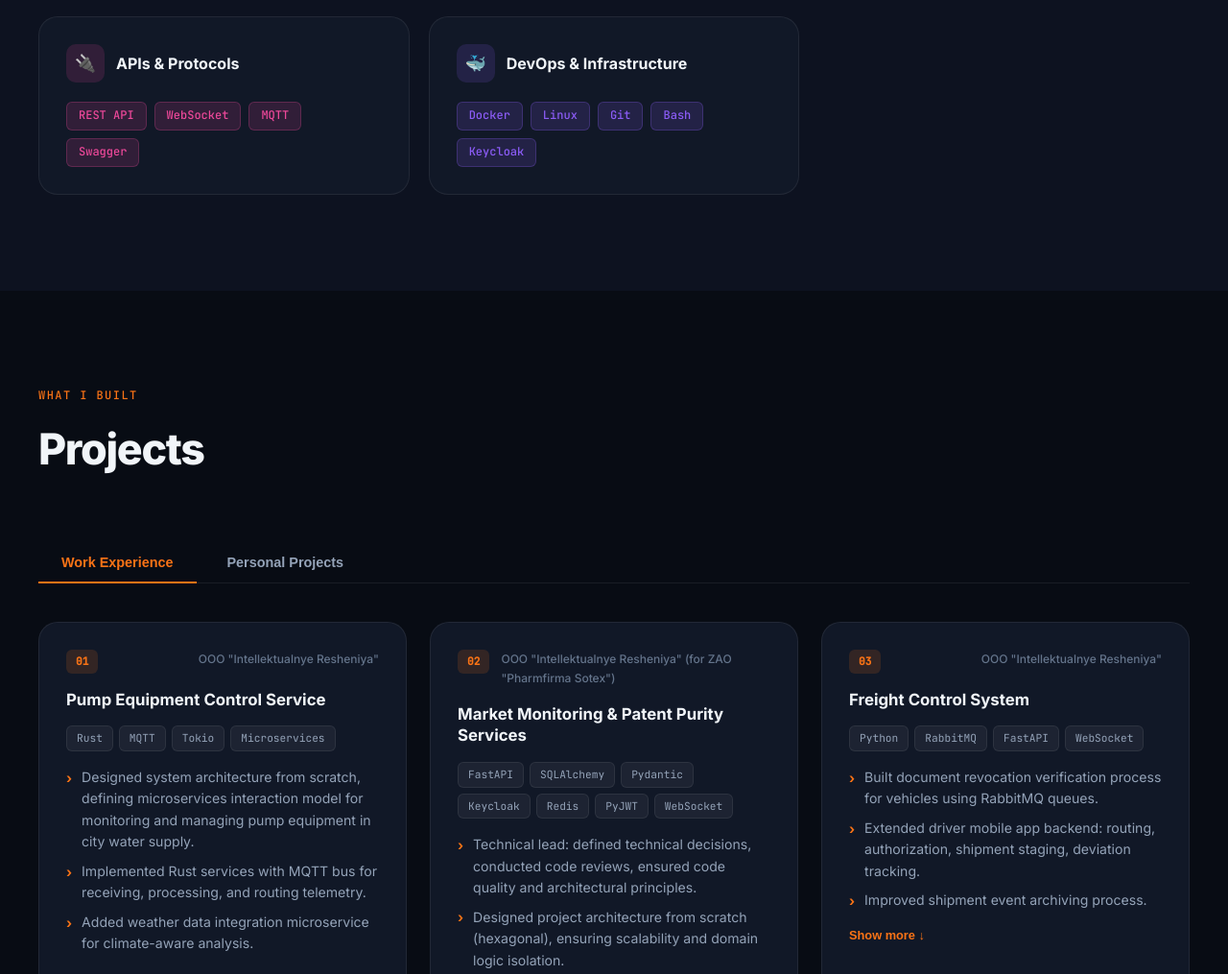
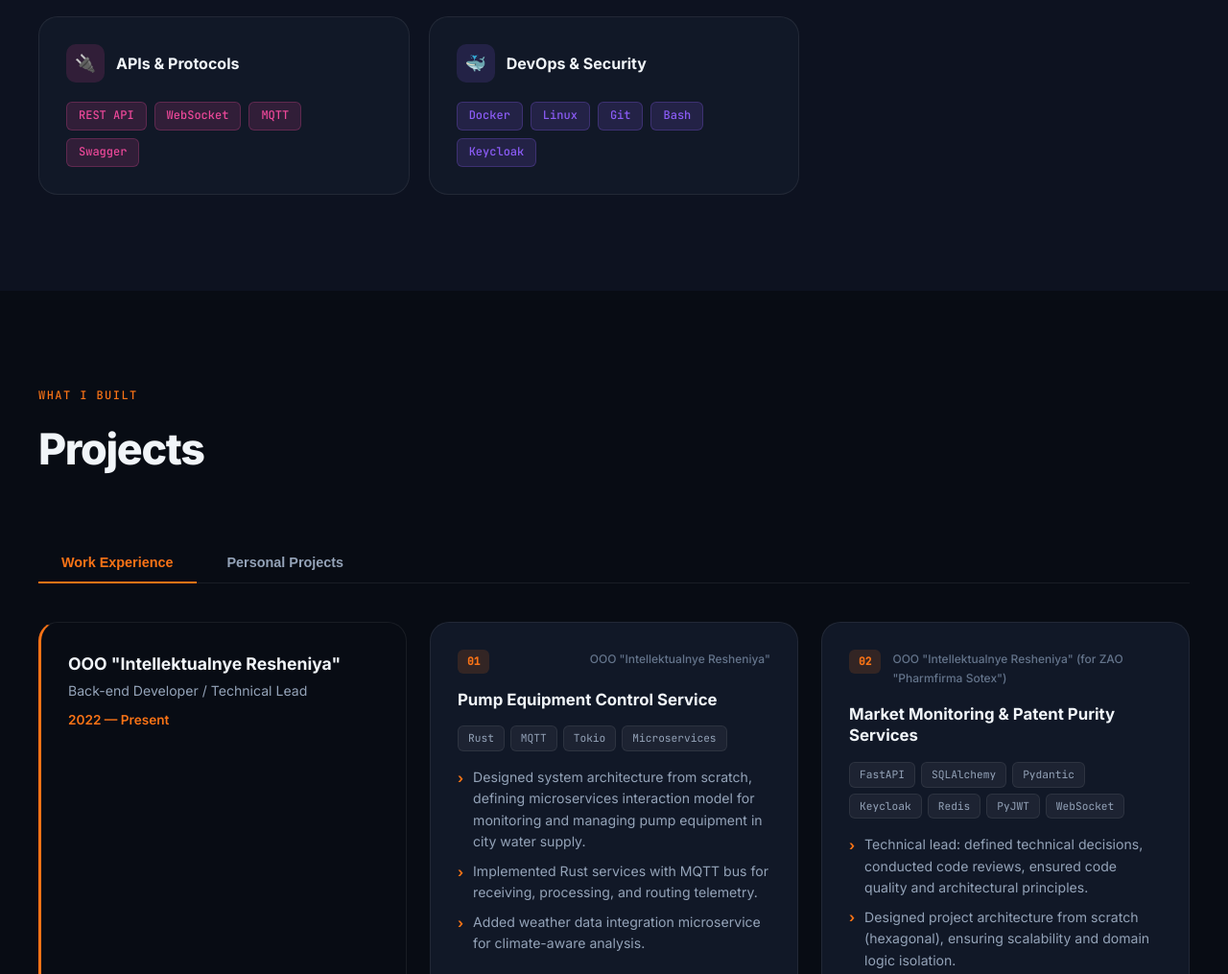
Before and after one commit to BEPOHUKA-U3-KA3AXCTAHA/portfolio, a plain HTML site: page index.html in a window 1280 px wide. Shown: the part 1956-2971 px from the top of the page at 96% size. Drawn offline with Linux system fonts and the light colour scheme.

Commit message:
Rename DevOps category, add company header block for work projects

```diff
--- a/js/main.js
+++ b/js/main.js
@@ -136,7 +136,7 @@ const skillsData = [
     skills: ['REST API', 'WebSocket', 'MQTT', 'Swagger'],
   },
   {
-    name:  { en: 'DevOps & Infrastructure', ru: 'DevOps и инфраструктура' },
+    name:  { en: 'DevOps & Security', ru: 'DevOps & Security' },
     icon:  '🐳',
     color: { bg: 'var(--purple-dim)', text: 'var(--purple)', border: 'rgba(139,92,246,.25)' },
     catColor: 'var(--purple)',
@@ -364,7 +364,20 @@ function renderProjects(tab) {
   const showMoreLabel = i18n[currentLang].show_more;
   const showLessLabel = i18n[currentLang].show_less;
 
-  grid.innerHTML = items.map((proj, i) => {
+  // Work tab: show company header
+  const workHeader = tab === 'work' ? `
+    <div class="project-card" style="animation-delay:0s;border-left:3px solid var(--accent);background:var(--card-alt, var(--card))">
+      <div style="display:flex;justify-content:space-between;align-items:center;flex-wrap:wrap;gap:8px">
+        <div>
+          <h3 style="font-size:1.1rem;font-weight:700;color:var(--text)">${currentLang === 'ru' ? 'ООО «Интеллектуальные Решения»' : 'OOO "Intellektualnye Resheniya"'}</h3>
+          <p style="font-size:.88rem;color:var(--text-muted);margin-top:2px">${currentLang === 'ru' ? 'Back-end разработчик / Технический лидер' : 'Back-end Developer / Technical Lead'}</p>
+        </div>
+        <span style="font-size:.85rem;color:var(--accent);font-weight:600">${currentLang === 'ru' ? '2022 — н.в.' : '2022 — Present'}</span>
+      </div>
+    </div>
+  ` : '';
+
+  grid.innerHTML = workHeader + items.map((proj, i) => {
     const bullets     = proj.bullets[currentLang];
     const preview     = bullets.slice(0, 3);
     const extra       = bullets.slice(3);
```
Also changed, not shown: resume_en.html (+1 -1 lines), resume_ru.html (+1 -1 lines), 2 other files.
